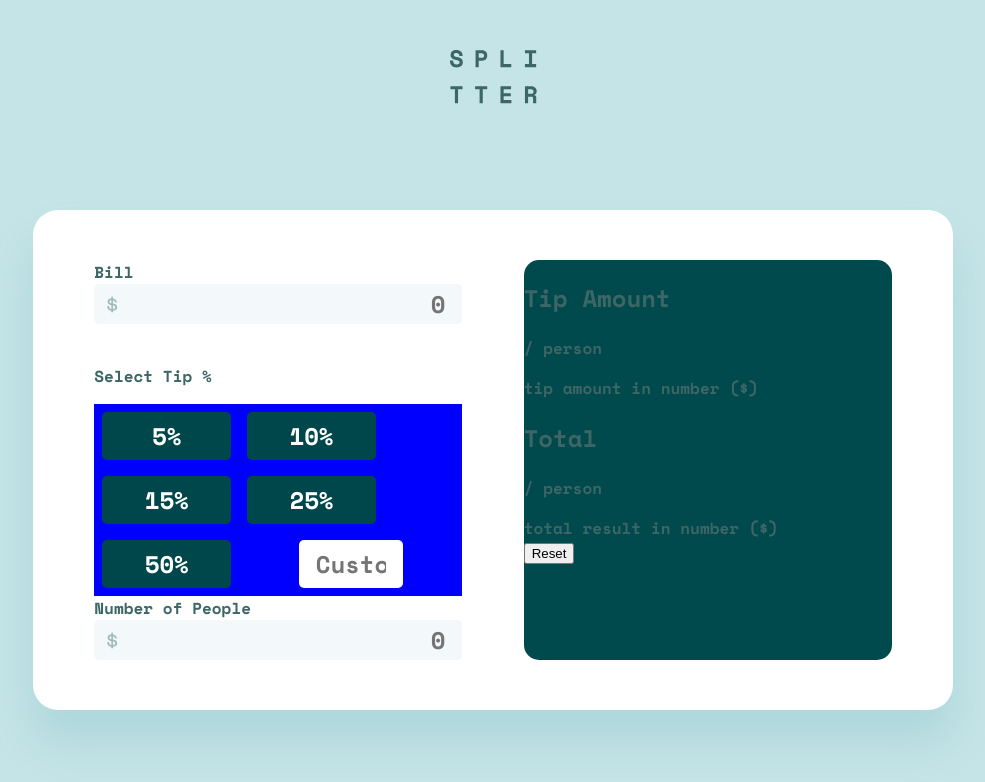
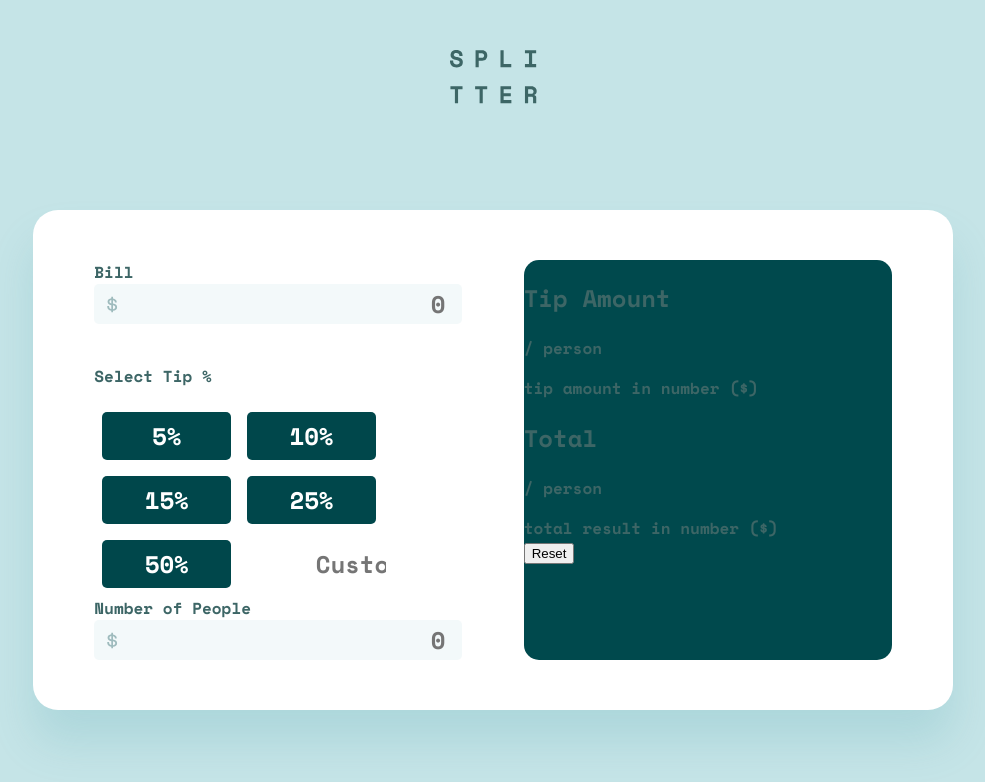
Before and after one commit to gia06/Tip-Calculator-App, a React (Create React App) app: page / in a window 1280 px wide. Shown: the top 782 px of the page, without its empty margins (147-1132 px from the left). Built offline with nearby package versions, Linux system fonts and the light colour scheme.

Commit message:
styled input-container

```diff
--- a/src/components/InputContainer.css
+++ b/src/components/InputContainer.css
@@ -48,7 +48,7 @@ label, p {
     width: 100%;
     margin: 0 ;
     /* margin: 0 auto; */
-    background-color: blue;
+    /* background-color: blue; */
     /* gap: 10px; */
   }
 
```
